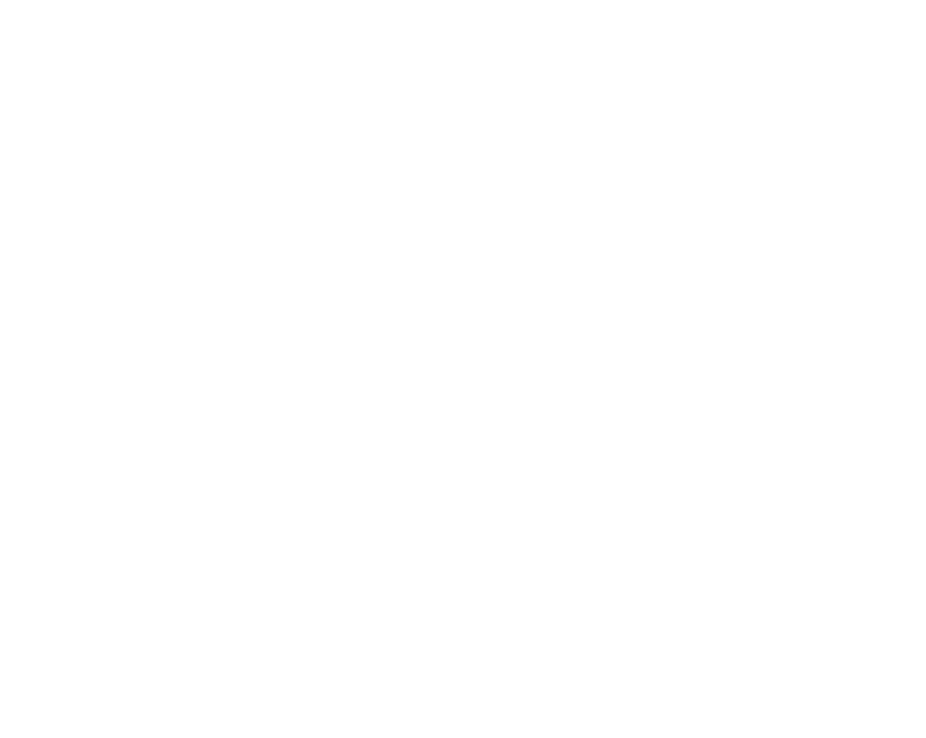
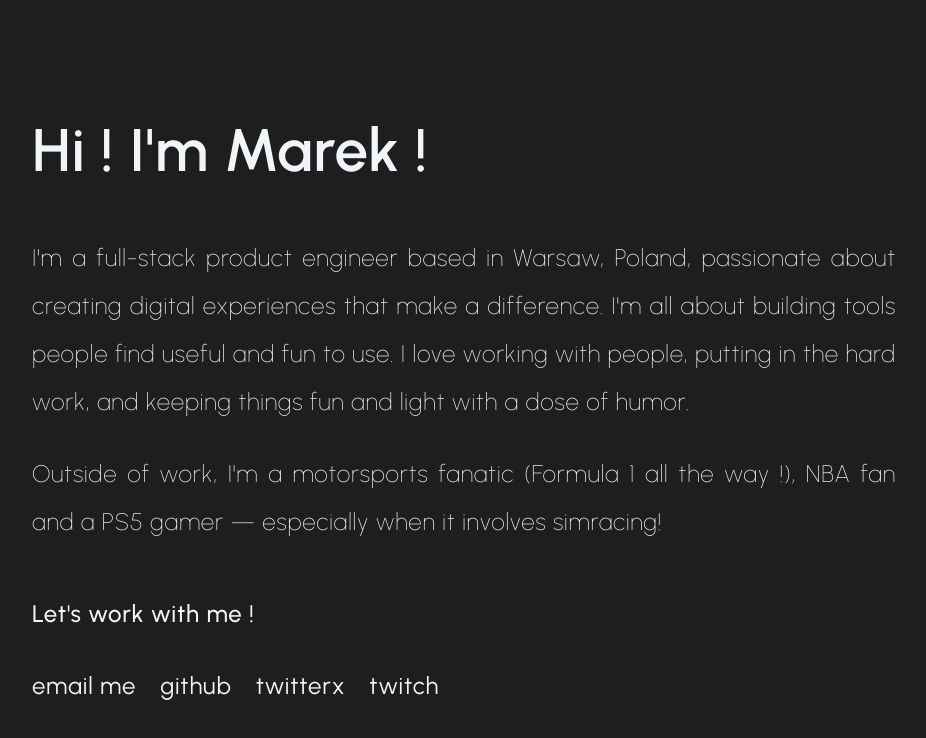
Before and after one commit to mkpanq/mkpanq_com, a Next.js app: page / in a window 1280 px wide. Shown: the top 738 px of the page, without its empty margins (176-1102 px from the left). Built offline with nearby package versions, Linux system fonts and the light colour scheme.

Commit message:
Initial homepage

```diff
--- a/src/app/layout.tsx
+++ b/src/app/layout.tsx
@@ -1,5 +1,12 @@
 import type { Metadata } from "next";
+import { Urbanist } from "next/font/google";
 import "./globals.css";
+
+const urbanist = Urbanist({
+  subsets: ["latin"],
+  display: "swap",
+  variable: "--font-urbanist",
+});
 
 export const metadata: Metadata = {
   title: "mkpanq.com",
@@ -13,7 +20,11 @@
 }>) {
   return (
     <html lang="en">
-      <body>{children}</body>
+      <body
+        className={`${urbanist.variable} bg-[#1E1E1E] font-urbanist text-slate-100 h-lvh`}
+      >
+        {children}
+      </body>
     </html>
   );
 }
--- /dev/null
+++ b/src/app/lib/socials.ts
@@ -0,0 +1,25 @@
+type SocialLink = {
+  name: string;
+  url: string;
+};
+
+const socials: SocialLink[] = [
+  {
+    name: "email me",
+    url: "mailto:%6d%61%72%65%6b%2e%6b%2e%70%61%6e%6b%6f%77%73%6b%69%40%67%6d%61%69%6c%2e%63%6f%6d",
+  },
+  {
+    name: "github",
+    url: "https://github.com/mkpanq",
+  },
+  {
+    name: "twitterx",
+    url: "https://x.com/mkpanq",
+  },
+  {
+    name: "twitch",
+    url: "https://twitch.tv/mkpanq",
+  },
+];
+
+export default socials;
--- a/src/app/page.tsx
+++ b/src/app/page.tsx
@@ -1,3 +1,47 @@
+import Link from "next/link";
+import socials from "./lib/socials";
+
 export default function Home() {
-  return;
+  return (
+    <div
+      className="
+      justify-self-center
+      max-w-5xl
+      xl:mx-52
+      lg:mx-48
+      md:mx-32
+      sm:mx-24 sm:h-full
+      mx-10
+      max-sm:mt-10
+      max-sm:pb-10
+      flex flex-col justify-center gap-6 text-justify tracking-wider [&>*]:leading-loose"
+    >
+      <p className="text-3xl xl:text-6xl font-semibold">
+        Hi ! I&apos;m Marek !
+      </p>
+      <p className="text-xl xl:text-2xl font-thin">
+        I&apos;m a full-stack product engineer based in Warsaw, Poland,
+        passionate about creating digital experiences that make a difference.
+        I&apos;m all about building tools people find useful and fun to use. I
+        love working with people, putting in the hard work, and keeping things
+        fun and light with a dose of humor.
+      </p>
+      <p className="text-xl xl:text-2xl font-thin">
+        Outside of work, I&apos;m a motorsports fanatic (Formula 1 all the way
+        !), NBA fan and a PS5 gamer — especially when it involves simracing!
+      </p>
+      <p className="text-xl xl:text-2xl font-medium mt-5">
+        Let&apos;s work with me !
+      </p>
+      <ul className="flex max-sm:flex-col gap-6 text-xl xl:text-2xl">
+        {socials.map((social) => (
+          <li key={social.name}>
+            <Link href={social.url} target="_blank">
+              {social.name}
+            </Link>
+          </li>
+        ))}
+      </ul>
+    </div>
+  );
 }
--- a/tailwind.config.ts
+++ b/tailwind.config.ts
@@ -8,9 +8,8 @@
   ],
   theme: {
     extend: {
-      colors: {
-        background: "var(--background)",
-        foreground: "var(--foreground)",
+      fontFamily: {
+        urbanist: ["var(--font-urbanist)"],
       },
     },
   },
```
Also changed, not shown: 1 other file (tests, documents, lock files or other folders).
